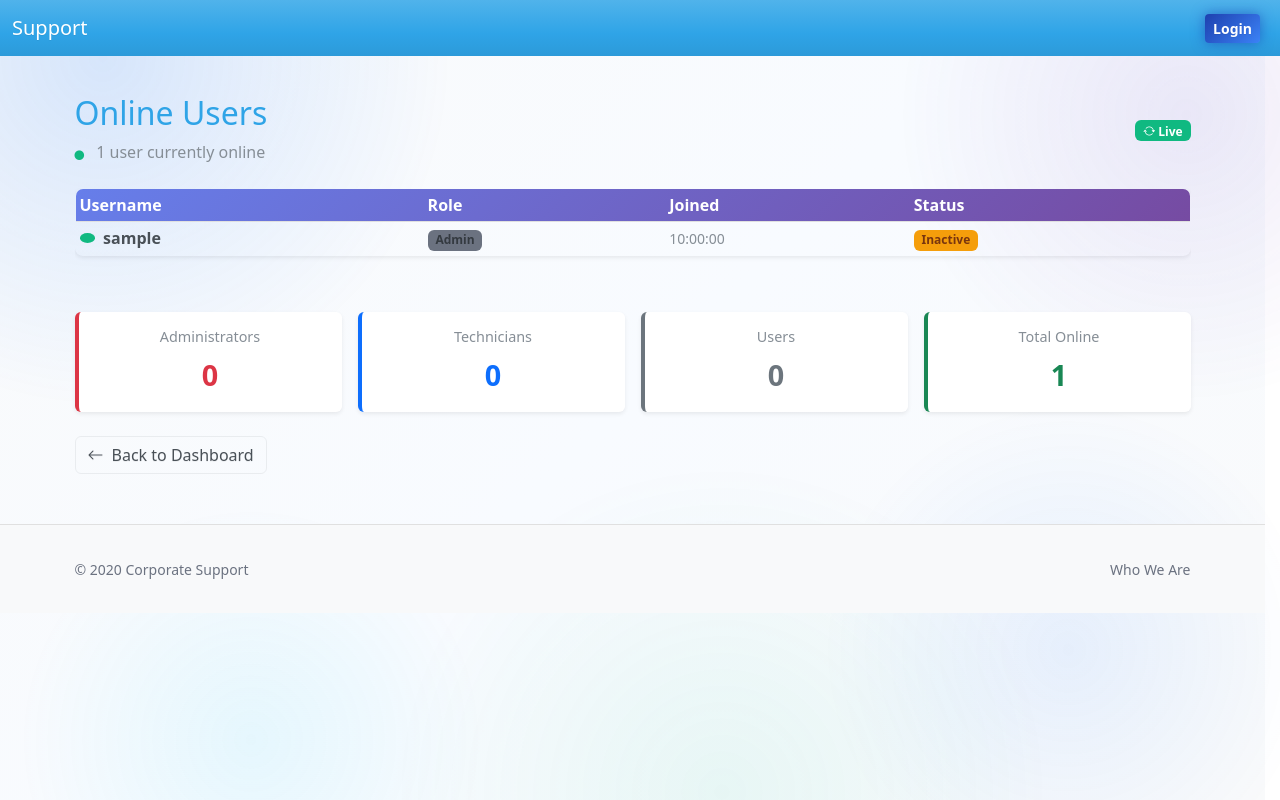
After one commit to bryanzs1/sistema-soporte-tecnico, a Python web app: template app/templates/admin/online_users.html in a window 1280 px wide. The commit adds this page. Run offline with Jinja, Linux system fonts and the light colour scheme; the template is opened without the code that fills it: most values are stand-ins (such as "Sample title", 1, 10 or a date in 2020).

Commit message:
feat: add admin panel to monitor online users in real-time

```diff
--- a/app/templates/admin/dashboard.html
+++ b/app/templates/admin/dashboard.html
@@ -95,6 +95,9 @@
           <a class="btn btn-info btn-animated text-white" href="{{ url_for('admin.chat_monitoring') }}">
             <i class="bi bi-chat-dots me-2"></i>{{ _('Chat Monitoring') }}
           </a>
+          <a class="btn btn-success btn-animated text-white" href="{{ url_for('admin.online_users_list') }}">
+            <i class="bi bi-circle-fill me-2"></i>{{ _('Online Users') }}
+          </a>
         </div>
       </div>
     </div>
--- /dev/null
+++ b/app/templates/admin/online_users.html
@@ -0,0 +1,151 @@
+{% extends 'base.html' %}
+{% block title %}{{ _('Online Users') }} - Admin{% endblock %}
+{% block content %}
+<div class="container mt-4 mb-4">
+  <div class="d-flex justify-content-between align-items-center mb-4">
+    <div>
+      <h2>{{ _('Online Users') }}</h2>
+      <p class="text-muted mb-0">
+        <i class="bi bi-circle-fill text-success me-2" style="font-size: 0.6em;"></i>
+        {{ count }} {{ _('user(s) currently online') if count != 1 else _('user currently online') }}
+      </p>
+    </div>
+    <div>
+      <span class="badge bg-success">
+        <i class="bi bi-arrow-repeat"></i> {{ _('Live') }}
+      </span>
+    </div>
+  </div>
+
+  {% if online_users %}
+    <!-- Users Table -->
+    <div class="table-responsive">
+      <table class="table table-hover table-sm shadow-sm rounded-3 overflow-hidden" style="border: 1px solid #e0e0e0;">
+        <thead style="background: linear-gradient(135deg, #667eea 0%, #764ba2 100%); color: white;">
+          <tr>
+            <th>{{ _('Username') }}</th>
+            <th>{{ _('Role') }}</th>
+            <th>{{ _('Joined') }}</th>
+            <th>{{ _('Status') }}</th>
+          </tr>
+        </thead>
+        <tbody>
+          {% for user in online_users %}
+            <tr class="align-middle">
+              <td>
+                <div class="d-flex align-items-center">
+                  <span class="badge rounded-circle bg-success me-2" style="width: 10px; height: 10px; display: inline-block;"></span>
+                  <strong>{{ user.username }}</strong>
+                </div>
+              </td>
+              <td>
+                <span class="badge
+                  {% if user.user_role == 'admin' %}
+                    bg-danger
+                  {% elif user.user_role == 'technician' %}
+                    bg-primary
+                  {% else %}
+                    bg-secondary
+                  {% endif %}
+                ">
+                  {{ _(user.user_role.capitalize()) }}
+                </span>
+              </td>
+              <td>
+                <small class="text-muted">
+                  {{ user.joined_at.strftime('%H:%M:%S') }}
+                </small>
+              </td>
+              <td>
+                {% if user.is_active %}
+                  <span class="badge bg-success">{{ _('Active') }}</span>
+                {% else %}
+                  <span class="badge bg-warning text-dark">{{ _('Inactive') }}</span>
+                {% endif %}
+              </td>
+            </tr>
+          {% endfor %}
+        </tbody>
+      </table>
+    </div>
+
+    <!-- Summary Stats -->
+    <div class="row mt-4 g-3">
+      {% set admin_count = online_users | selectattr('user_role', 'equalto', 'admin') | list | length %}
+      {% set tech_count = online_users | selectattr('user_role', 'equalto', 'technician') | list | length %}
+      {% set user_count = online_users | selectattr('user_role', 'equalto', 'user') | list | length %}
+
+      <div class="col-md-3">
+        <div class="card shadow-sm" style="border-left: 4px solid #dc3545;">
+          <div class="card-body text-center">
+            <h5 class="card-title text-muted mb-2" style="font-size: 0.9em;">{{ _('Administrators') }}</h5>
+            <div style="font-size: 1.8em; font-weight: bold; color: #dc3545;">{{ admin_count }}</div>
+          </div>
+        </div>
+      </div>
+      <div class="col-md-3">
+        <div class="card shadow-sm" style="border-left: 4px solid #0d6efd;">
+          <div class="card-body text-center">
+            <h5 class="card-title text-muted mb-2" style="font-size: 0.9em;">{{ _('Technicians') }}</h5>
+            <div style="font-size: 1.8em; font-weight: bold; color: #0d6efd;">{{ tech_count }}</div>
+          </div>
+        </div>
+      </div>
+      <div class="col-md-3">
+        <div class="card shadow-sm" style="border-left: 4px solid #6c757d;">
+          <div class="card-body text-center">
+            <h5 class="card-title text-muted mb-2" style="font-size: 0.9em;">{{ _('Users') }}</h5>
+            <div style="font-size: 1.8em; font-weight: bold; color: #6c757d;">{{ user_count }}</div>
+          </div>
+        </div>
+      </div>
+      <div class="col-md-3">
+        <div class="card shadow-sm" style="border-left: 4px solid #198754;">
+          <div class="card-body text-center">
+            <h5 class="card-title text-muted mb-2" style="font-size: 0.9em;">{{ _('Total Online') }}</h5>
+            <div style="font-size: 1.8em; font-weight: bold; color: #198754;">{{ count }}</div>
+          </div>
+        </div>
+      </div>
+    </div>
+
+  {% else %}
+    <!-- Empty State -->
+    <div class="alert alert-info text-center py-5" style="border: 2px dashed #0d6efd;">
+      <i class="bi bi-info-circle" style="font-size: 3em; color: #0d6efd;"></i>
+      <h4 class="mt-3 mb-2">{{ _('No users online') }}</h4>
+      <p class="mb-0 text-muted">{{ _('Users will appear here when they connect to the system') }}</p>
+    </div>
+  {% endif %}
+
+  <!-- Back Button -->
+  <div class="mt-4">
+    <a href="{{ url_for('admin.dashboard') }}" class="btn btn-outline-secondary">
+      <i class="bi bi-arrow-left me-2"></i>{{ _('Back to Dashboard') }}
+    </a>
+  </div>
+</div>
+
+<style>
+  .badge.rounded-circle {
+    display: inline-flex;
+    align-items: center;
+    justify-content: center;
+  }
+
+  .table-hover tbody tr:hover {
+    background-color: #f8f9fa;
+    transition: background-color 0.2s;
+  }
+
+  .card {
+    border: none;
+    transition: transform 0.2s, box-shadow 0.2s;
+  }
+
+  .card:hover {
+    transform: translateY(-4px);
+    box-shadow: 0 8px 16px rgba(0, 0, 0, 0.1);
+  }
+</style>
+{% endblock %}
```
Also changed, not shown: app/__init__.py (+14 -0 lines), app/admin.py (+27 -0 lines), app/tickets.py (+17 -0 lines).
